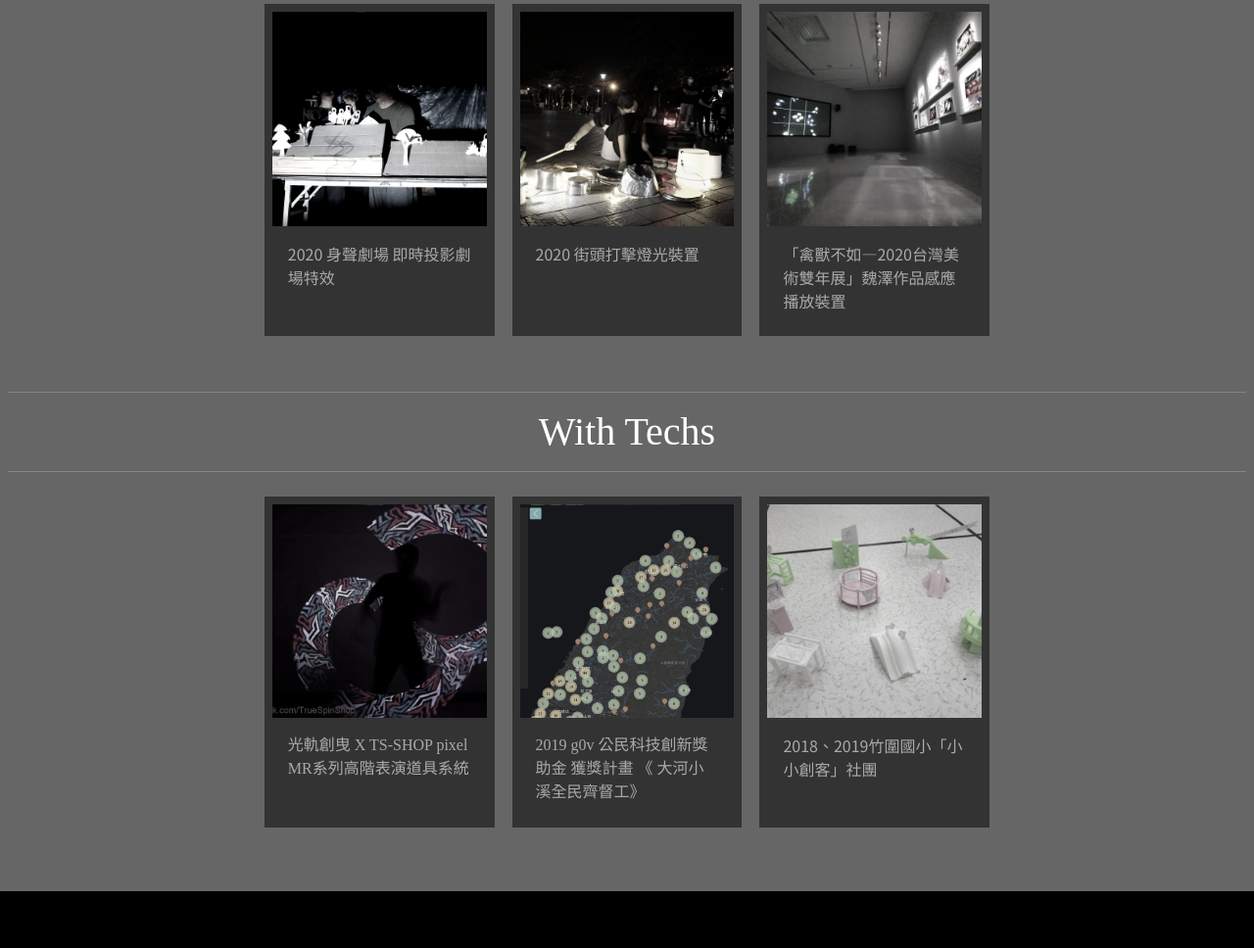
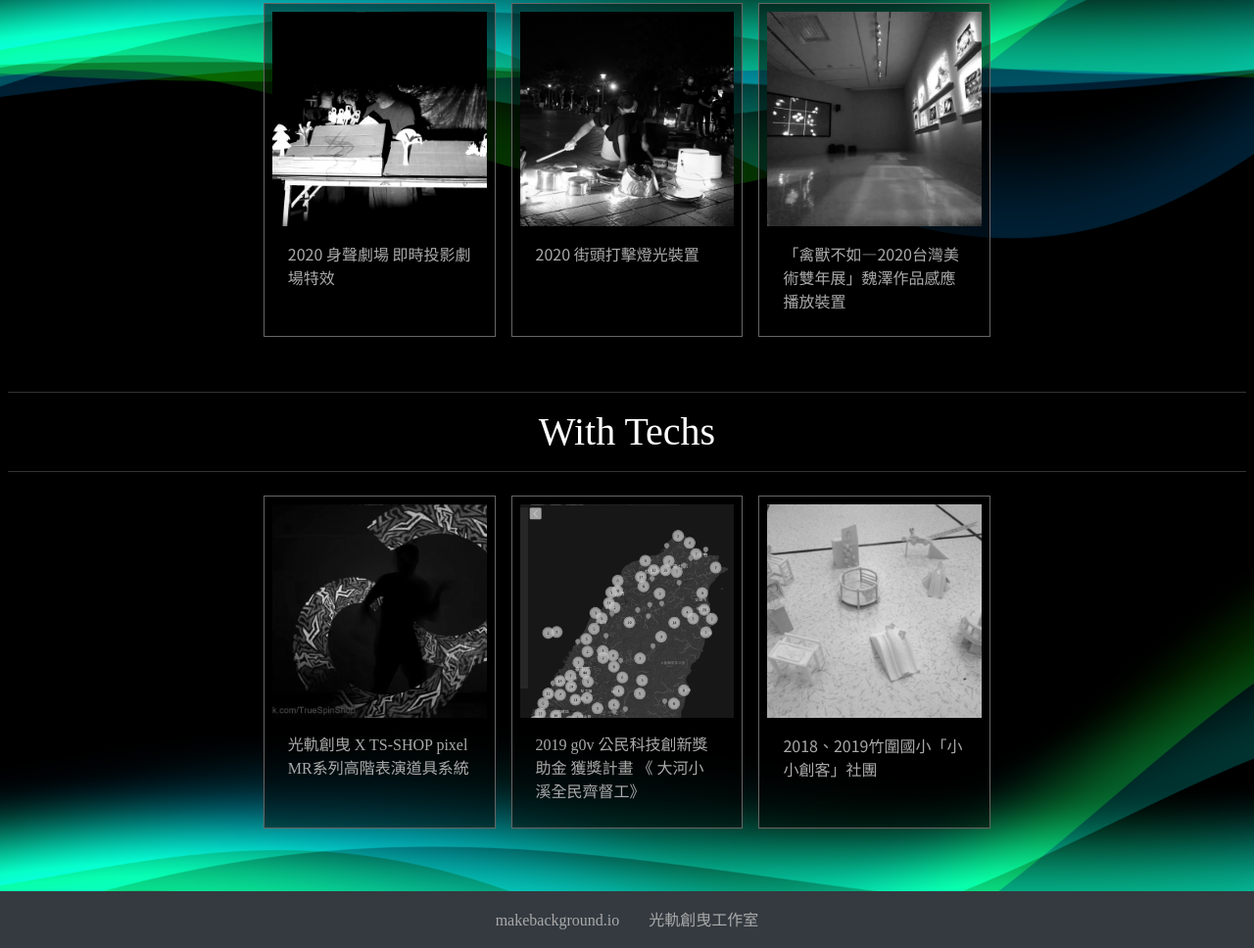
Before and after one commit to b1t-tw/bit_site, a website: page src/index.pug in a window 1280 px wide. Shown: the part 1740-2708 px from the top of the page at 98% size. Before the commit the page ends 2650 px from the top, so only its background shows below. Drawn offline with nearby package versions, Linux system fonts and the light colour scheme; files that its build step writes are made by us from their sources.

Commit message:
change bg

```diff
--- a/src/footer.pug
+++ b/src/footer.pug
@@ -1,3 +1,7 @@
+#footer.text-center.bg-dark.py-3
+  a(href="https://makebackground.io") makebackground.io
+  a(href="https://railustre.tw") 光軌創曳工作室
+
 script(src="https://cdnjs.cloudflare.com/ajax/libs/jquery/3.5.1/jquery.min.js" integrity="sha512-bLT0Qm9VnAYZDflyKcBaQ2gg0hSYNQrJ8RilYldYQ1FxQYoCLtUjuuRuZo+fjqhx/qtq/1itJ0C2ejDxltZVFg==" crossorigin="anonymous")
 script(src="https://cdnjs.cloudflare.com/ajax/libs/popper.js/1.12.9/umd/popper.min.js" integrity="sha384-ApNbgh9B+Y1QKtv3Rn7W3mgPxhU9K/ScQsAP7hUibX39j7fakFPskvXusvfa0b4Q" crossorigin="anonymous")
 script(src="https://maxcdn.bootstrapcdn.com/bootstrap/4.0.0/js/bootstrap.min.js" integrity="sha384-JZR6Spejh4U02d8jOt6vLEHfe/JQGiRRSQQxSfFWpi1MquVdAyjUar5+76PVCmYl" crossorigin="anonymous")
@@ -14,3 +18,7 @@ script.
     $(window).on('activate.bs.scrollspy', function (e,obj) {
     });
   });
+
+  $(window).scroll(function(){
+    $("#about, #works").css({"background-position": `center ${$(this).scrollTop()/20}px`})
+  });
--- a/static/assets/css/index.css
+++ b/static/assets/css/index.css
@@ -53,11 +53,22 @@ hr {
 
 #about {
   height: 50vh;
-  background-color: #222;
+  background-image: url("/assets/img/Network.png");
+  background-position: center;
+  background-repeat: repeat;
+  background-size: cover;
+  background-attachment: fixed;
+}
+#about .row {
+  background-color: #000A;
 }
 
 #works {
-  background-color: #666;
+  background-image: url("/assets/img/Waves.png");
+  background-position: center;
+  background-repeat: repeat;
+  background-size: cover;
+  background-attachment: fixed;
 }
 
 #works .row {
@@ -80,7 +91,7 @@ hr {
   padding-top: 100%;
   padding-left: 100%;
   transition: .3s;
-  filter: grayscale(80%);
+  filter: grayscale(100%);
 }
 #works .work-block:hover .img-block {
   filter: grayscale(0%);
@@ -96,6 +107,15 @@ hr {
   text-decoration: none;
 }
 
+#footer {
+  width: 100%;
+}
+
+#footer a {
+  margin: 5px;
+  padding: 5px 10px;
+  color: #AAA;
+}
 
 @media (max-width: 992px) {
   #works .row {
```
Also changed, not shown: static/assets/img/Network.png (added), static/assets/img/Waves.png (added), static/index.html, 1 other file.
